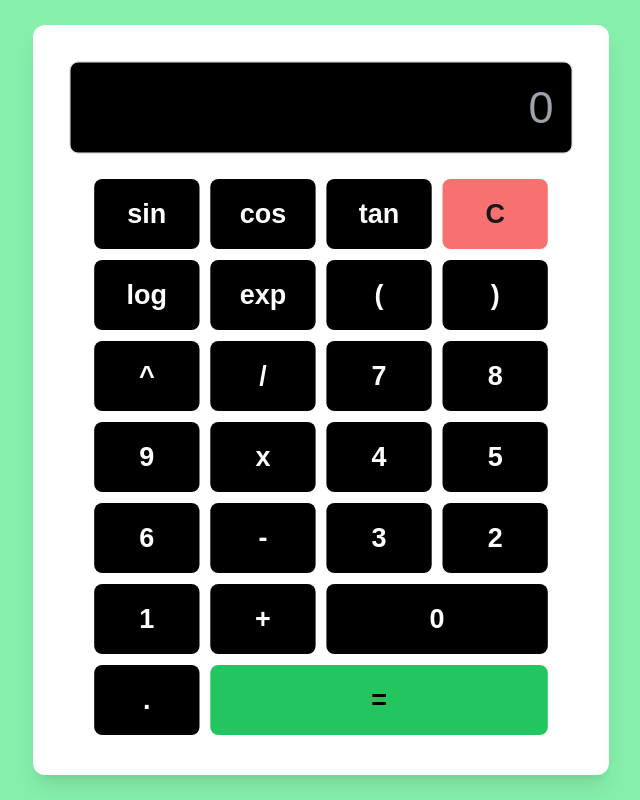
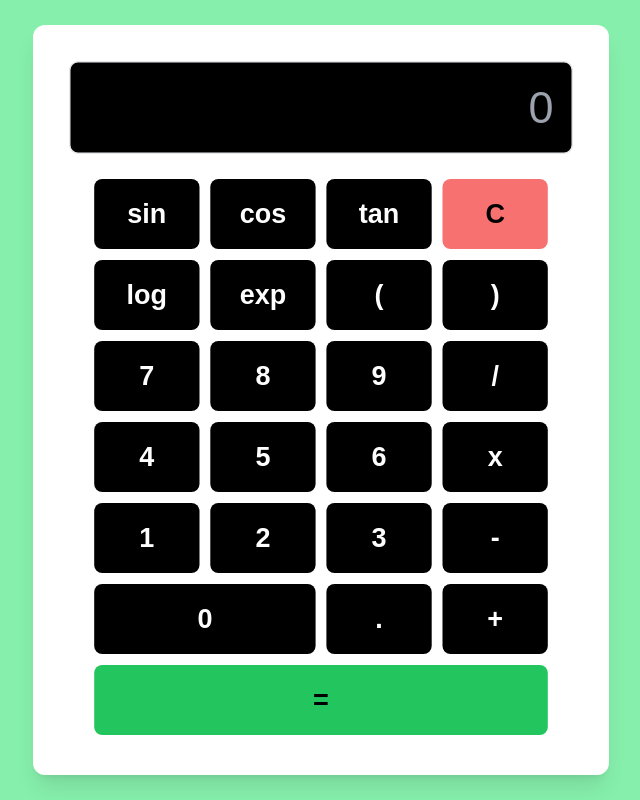
Before and after one commit to olenamolla/CalculatorGPT, a Next.js app: page / in a window 1280 px wide. Shown: the whole page, without its empty margins (319-959 px from the left). Built offline with nearby package versions, Linux system fonts and the light colour scheme.

Commit message:
fix: Fix the layout of the buttons since they were messed up when i added ( and)

```diff
--- a/src/app/api/openai/route.js
+++ b/src/app/api/openai/route.js
@@ -12,7 +12,7 @@ export async function POST(req) {
 
         const response = await openai.chat.completions.create({
             model: "gpt-4",
-            messages: [{ role: "user", content: `evaluate this mathematical expression: ${expression}. Only return the numeric result, use double precision.`}],
+            messages: [{ role: "user", content: `evaluate this mathematical expression: ${expression}. Only return the numeric result, use double precision. If the expression contains different expressions in brackets, you need to evaluate that as math expression too`}],
             max_tokens: 10,
         });
 
--- a/src/app/page.js
+++ b/src/app/page.js
@@ -62,41 +62,40 @@ const [expression, setExpression] = useState(""); // To store the user input
 
         <div className="grid grid-cols-4 scale-90 gap-2 mt-4 mt-[-20px]">
 
-          <button onClick={()=> handleClick("sin")} className="p-3 bg-black text-white rounded-md text-xl text-center font-bold hover:bg-blue-600">sin</button>
-          <button onClick={()=> handleClick("cos")} className="p-3 bg-black text-white rounded-md text-xl text-center font-bold hover:bg-blue-600">cos</button>
-          <button onClick={()=> handleClick("tan")}className="p-3 bg-black text-white rounded-md text-xl text-center font-bold hover:bg-blue-600">tan</button>
-          <button onClick={clearInput} className="p-3 bg-red-400 rounded-md text-xl text-center font-bold hover:bg-red-500">C</button>
+          <button onClick={() => handleClick("sin")} className="p-3 bg-black text-white rounded-md text-xl font-bold hover:bg-blue-600">sin</button>
+          <button onClick={() => handleClick("cos")} className="p-3 bg-black text-white rounded-md text-xl font-bold hover:bg-blue-600">cos</button>
+          <button onClick={() => handleClick("tan")} className="p-3 bg-black text-white rounded-md text-xl font-bold hover:bg-blue-600">tan</button>
+          <button onClick={clearInput} className="p-3 bg-red-400 text-black rounded-md text-xl font-bold hover:bg-red-500">C</button>
 
-          <button onClick={()=> handleClick("log")} className="p-3 bg-black text-white rounded-md text-xl text-center font-bold hover:bg-blue-600">log</button>
-          <button onClick={()=> handleClick("exp")} className="p-3 bg-black text-white rounded-md text-xl text-center font-bold hover:bg-blue-600">exp</button>
-
+          <button onClick={() => handleClick("log")} className="p-3 bg-black text-white rounded-md text-xl font-bold hover:bg-blue-600">log</button>
+          <button onClick={() => handleClick("exp")} className="p-3 bg-black text-white rounded-md text-xl font-bold hover:bg-blue-600">exp</button>
           <button onClick={() => handleClick("(")} className="p-3 bg-black text-white rounded-md text-xl font-bold hover:bg-blue-600">(</button>
           <button onClick={() => handleClick(")")} className="p-3 bg-black text-white rounded-md text-xl font-bold hover:bg-blue-600">)</button>
 
-          <button onClick={()=> handleClick("^")} className="p-3 bg-black text-white rounded-md text-xl text-center font-bold hover:bg-blue-600">^</button>
-          <button onClick={()=> handleClick("/")} className="p-3 bg-black text-white rounded-md text-xl text-center font-bold hover:bg-blue-600">/</button>
 
-          <button onClick={()=> handleClick("7")} className="p-3 bg-black text-white rounded-md text-xl text-center font-bold hover:bg-gray-600">7</button>
-          <button onClick={()=> handleClick("8")} className="p-3 bg-black text-white rounded-md text-xl text-center font-bold hover:bg-gray-600">8</button>
-          <button onClick={()=> handleClick("9")} className="p-3 bg-black text-white rounded-md text-xl text-center font-bold hover:bg-gray-600">9</button>
+          <button onClick={() => handleClick("7")} className="p-3 bg-black text-white rounded-md text-xl font-bold hover:bg-gray-600">7</button>
+          <button onClick={() => handleClick("8")} className="p-3 bg-black text-white rounded-md text-xl font-bold hover:bg-gray-600">8</button>
+          <button onClick={() => handleClick("9")} className="p-3 bg-black text-white rounded-md text-xl font-bold hover:bg-gray-600">9</button>
+          <button onClick={() => handleClick("/")} className="p-3 bg-black text-white rounded-md text-xl font-bold hover:bg-blue-600">/</button>
 
-          <button onClick={()=> handleClick("x")} className="p-3 bg-black text-white rounded-md text-xl text-center font-bold hover:bg-blue-600">x</button>
+          <button onClick={() => handleClick("4")} className="p-3 bg-black text-white rounded-md text-xl font-bold hover:bg-gray-600">4</button>
+          <button onClick={() => handleClick("5")} className="p-3 bg-black text-white rounded-md text-xl font-bold hover:bg-gray-600">5</button>
+          <button onClick={() => handleClick("6")} className="p-3 bg-black text-white rounded-md text-xl font-bold hover:bg-gray-600">6</button>
+          <button onClick={() => handleClick("x")} className="p-3 bg-black text-white rounded-md text-xl font-bold hover:bg-blue-600">x</button>
 
-          <button onClick={()=> handleClick("4")} className="p-3 bg-black text-white rounded-md text-xl text-center font-bold hover:bg-gray-600">4</button>
-          <button onClick={()=> handleClick("5")} className="p-3 bg-black text-white rounded-md text-xl text-center font-bold hover:bg-gray-600">5</button>
-          <button onClick={()=> handleClick("6")} className="p-3 bg-black text-white rounded-md text-xl text-center font-bold hover:bg-gray-600">6</button>
+  {/* Row 5: 1 2 3 - */}
+          <button onClick={() => handleClick("1")} className="p-3 bg-black text-white rounded-md text-xl font-bold hover:bg-gray-600">1</button>
+          <button onClick={() => handleClick("2")} className="p-3 bg-black text-white rounded-md text-xl font-bold hover:bg-gray-600">2</button>
+          <button onClick={() => handleClick("3")} className="p-3 bg-black text-white rounded-md text-xl font-bold hover:bg-gray-600">3</button>
+          <button onClick={() => handleClick("-")} className="p-3 bg-black text-white rounded-md text-xl font-bold hover:bg-blue-600">-</button>
 
-          <button onClick={()=> handleClick("-")} className="p-3 bg-black text-white rounded-md text-xl text-center font-bold hover:bg-blue-600">-</button>
+  {/* Row 6: 0 . + (0 spans 2 columns) */}
+          <button onClick={() => handleClick("0")} className="col-span-2 p-3 bg-black text-white rounded-md text-xl font-bold hover:bg-gray-600">0</button>
+          <button onClick={() => handleClick(".")} className="p-3 bg-black text-white rounded-md text-xl font-bold hover:bg-blue-600">.</button>
+          <button onClick={() => handleClick("+")} className="p-3 bg-black text-white rounded-md text-xl font-bold hover:bg-blue-600">+</button>
 
-          <button onClick={()=> handleClick("3")} className="p-3 bg-black text-white rounded-md text-xl text-center font-bold hover:bg-gray-600">3</button>
-          <button onClick={()=> handleClick("2")} className="p-3 bg-black text-white rounded-md text-xl text-center font-bold hover:bg-gray-600">2</button>
-          <button onClick={()=> handleClick("1")} className="p-3 bg-black text-white rounded-md text-xl text-center font-bold hover:bg-gray-600">1</button>
-
-          <button onClick={()=> handleClick("+")} className="p-3 bg-black text-white rounded-md text-xl text-center font-bold hover:bg-blue-600">+</button>
-
-          <button onClick={()=> handleClick("0")} className="col-span-2 p-3 bg-black text-white rounded-md text-xl font-bold hover:bg-gray-600">0</button>
-          <button onClick={()=> handleClick(".")} className="p-3 bg-black text-white rounded-md text-xl font-bold hover:bg-blue-600">.</button>
-          <button onClick={()=> handleClick("=")} className="col-span-3 p-3 bg-green-500 text-black rounded-md text-xl font-bold hover:bg-green-600">=</button>
+  {/* Row 7: = (span full width) */}
+          <button onClick={() => handleClick("=")} className="col-span-4 p-3 bg-green-500 text-black rounded-md text-xl font-bold hover:bg-green-600">=</button>
         </div>
       </div>
 
```
